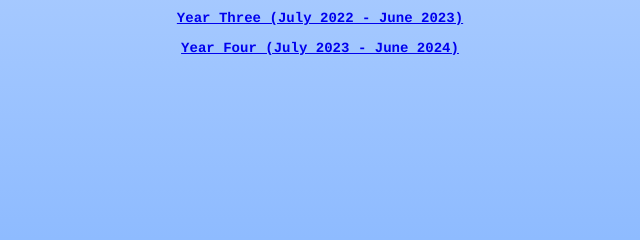
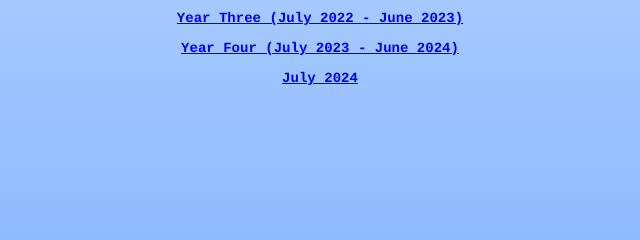
Before and after one commit to gregnero/gregnero.github.io, a plain HTML site: page hummingbird_drama.html in a window 1280 px wide. Shown: the part 144-384 px from the top of the page, 320-960 px from the left. Drawn offline with Linux system fonts and the light colour scheme.

Commit message:
hd july 2024

```diff
--- a/hummingbird_drama.html
+++ b/hummingbird_drama.html
@@ -25,6 +25,7 @@
   <h3><a href = "./hummingbird_drama/year_two/hummingbird_drama_year_two.pdf">Year Two (July 2021 - June 2022)</a></h3>
   <h3><a href = "./hummingbird_drama/year_three/hummingbird_drama_year_three.pdf">Year Three (July 2022 - June 2023)</a></h3>
   <h3><a href = "./hummingbird_drama/year_four/hummingbird_drama_year_four.pdf">Year Four (July 2023 - June 2024)</a></h3>
+  <h3><a href = "./hummingbird_drama/year_five/july_2024.pdf">July 2024</a></h3>
 
   </body>
 
```
Also changed, not shown: 2 other files.
